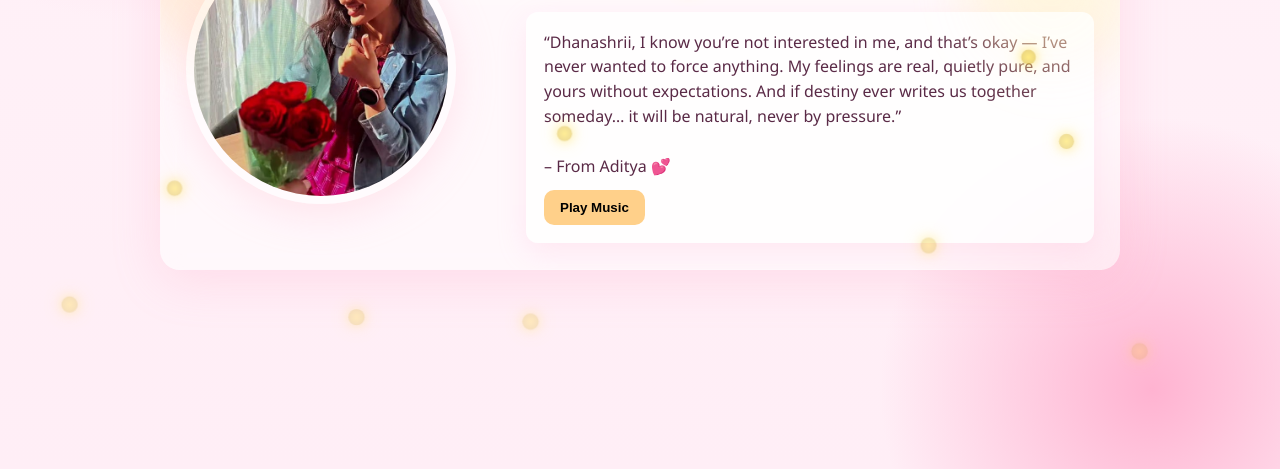
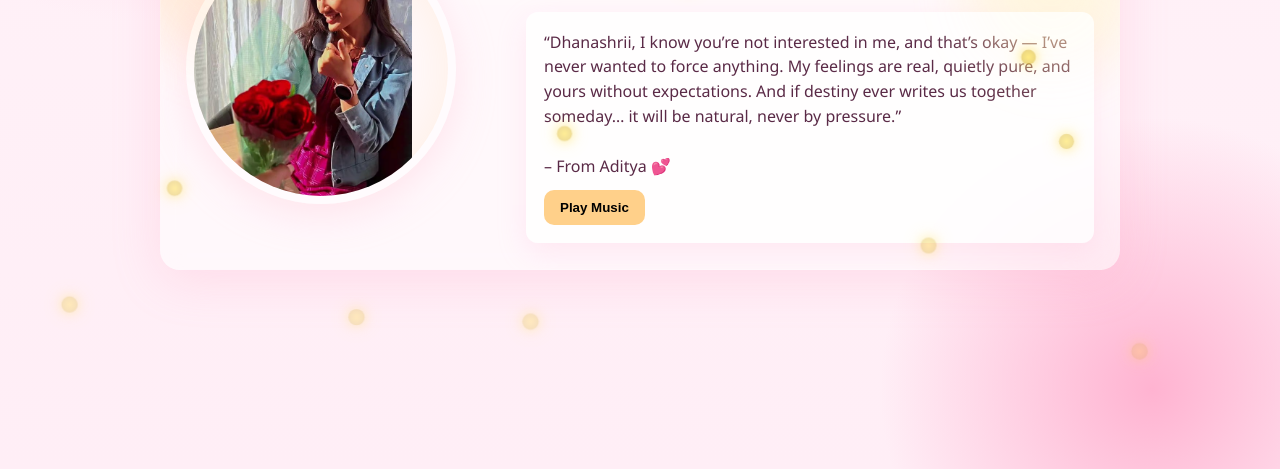
Before and after one commit to AdiTya0424-byte/HAPPIEEE-B-DAYY, a plain HTML site: page index.html in a window 1280 px wide. Shown: the part 331-800 px from the top of the page. Drawn offline with Linux system fonts and the light colour scheme.

Commit message:
Update index.html

```diff
--- a/index.html
+++ b/index.html
@@ -82,7 +82,7 @@
       30%{transform:scale(1.05)}
       40%{transform:scale(1)}
     }
-    .photo img{width:100%;height:100%;object-fit:cover}
+    .photo img{width:86%;height:100%;object-fit:cover}
 
     /* text */
     .title{
```
